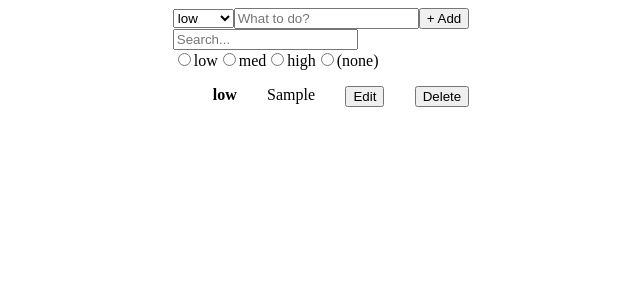
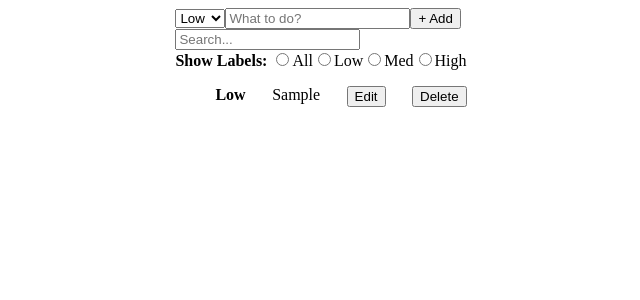
Before and after one commit to vzhurbin/jet-homework, a React (Vite) app: page / in a window 1280 px wide. Both pictures are taken after typing "Sample" into the empty fields and a click on the button "+ Add". Shown: the top 300 px of the page, without its empty margins (319-959 px from the left). Built offline with nearby package versions, Linux system fonts and the light colour scheme.

Commit message:
fix Show All labels

```diff
--- a/src/components/Radio.js
+++ b/src/components/Radio.js
@@ -8,9 +8,18 @@ const propTypes = {
 };
 
 function Radio({ selectedRadio, onChange }) {
-  const onRadioChange = e => onChange(e);
   return (
     <div className="radio-buttons">
+      <strong>Show Labels: </strong>
+      <label key={`radioAll`}>
+        <input
+          type="radio"
+          value="All"
+          checked={selectedRadio === 'All'}
+          onChange={onChange}
+        />
+        {'All'}
+      </label>
       {labels.map(item => {
         return (
           <label key={`radio${item.value}`}>
@@ -18,7 +27,7 @@ function Radio({ selectedRadio, onChange }) {
               type="radio"
               value={item.value}
               checked={selectedRadio === item.value}
-              onChange={onRadioChange}
+              onChange={onChange}
             />
             {item.value}
           </label>
--- a/src/components/SelectBox.js
+++ b/src/components/SelectBox.js
@@ -7,14 +7,9 @@ const propTypes = {
   label: PropTypes.string
 };
 
-const defaultProps = {
-  label: 'low'
-};
-
 function SelectBox({ label, onChange }) {
-  const onLabelChange = e => onChange(e);
   return (
-    <select label={label} onChange={onLabelChange}>
+    <select label={label} onChange={onChange}>
       {labels.map(item => {
         return <option key={`select${item.value}`}>{item.value}</option>;
       })}
@@ -23,6 +18,5 @@ function SelectBox({ label, onChange }) {
 }
 
 SelectBox.propTypes = propTypes;
-SelectBox.defaultProps = defaultProps;
 
 export default SelectBox;
--- a/src/components/TextBox.js
+++ b/src/components/TextBox.js
@@ -12,16 +12,13 @@ const defaultProps = {
   placeholder: ''
 };
 
-// const onButtonClick = e => onChange(e.target.value);
-
 function TextBox({ onChange, value, placeholder }) {
-  const onButtonClick = e => onChange(e.target.value);
   return (
     <input
       type="text"
       value={value}
       placeholder={placeholder}
-      onChange={onButtonClick}
+      onChange={onChange}
     />
   );
 }
--- a/src/constants/labels.js
+++ b/src/constants/labels.js
@@ -1,15 +1,12 @@
 const labels = [
   {
-    value: 'low'
+    value: 'Low'
   },
   {
-    value: 'med'
+    value: 'Med'
   },
   {
-    value: 'high'
-  },
-  {
-    value: '(none)'
+    value: 'High'
   }
 ];
 
--- a/src/containers/AddTodoForm.js
+++ b/src/containers/AddTodoForm.js
@@ -1,6 +1,7 @@
 import React from 'react';
 import PropTypes from 'prop-types';
 import { SelectBox, TextBox } from '../components';
+import labels from '../constants/labels';
 
 const propTypes = {
   onAddTodo: PropTypes.func.isRequired
@@ -8,14 +9,14 @@ const propTypes = {
 
 class AddTodoForm extends React.Component {
   state = {
-    newTodoLabel: 'low',
+    newTodoLabel: labels[0].value,
     newTodoText: ''
   };
 
-  onAddTodo = event => {
+  onAddTodo = e => {
     const { newTodoLabel, newTodoText } = this.state;
     const { onAddTodo } = this.props;
-    event.preventDefault();
+    e.preventDefault();
     if (newTodoLabel.length > 0 && newTodoText.length > 0) {
       const newTodo = {
         text: newTodoText,
@@ -26,8 +27,8 @@ class AddTodoForm extends React.Component {
     }
   };
 
-  onLabelChange = event => this.setState({ newTodoLabel: event.target.value });
-  onInputChange = value => this.setState({ newTodoText: value });
+  onLabelChange = e => this.setState({ newTodoLabel: e.target.value });
+  onInputChange = e => this.setState({ newTodoText: e.target.value });
 
   render() {
     const { newTodoLabel, newTodoText } = this.state;
--- a/src/containers/TodoList.js
+++ b/src/containers/TodoList.js
@@ -2,7 +2,7 @@ import React from 'react';
 import PropTypes from 'prop-types';
 import { TodoListItem } from '../containers';
 import { TextBox, Radio } from '../components';
-import { queryFilter } from '../helpers';
+import queryFilter from '../helpers';
 
 const propTypes = {
   onRemoveTodo: PropTypes.func,
@@ -16,12 +16,11 @@ class TodoList extends React.Component {
     selectedRadio: ''
   };
 
-  onSearchChange = value => this.setState({ search: value });
+  onSearchChange = e => this.setState({ search: e.target.value });
 
-  onRadioChange = event => {
-    const value = event.target.value;
-    const radio = value === '(none)' ? '' : value;
-    this.setState({ selectedRadio: radio });
+  onRadioChange = e => {
+    const value = e.target.value;
+    this.setState({ selectedRadio: value });
   };
 
   render() {
--- a/src/containers/TodoListItem.js
+++ b/src/containers/TodoListItem.js
@@ -16,10 +16,10 @@ class TodoItem extends React.Component {
     isEdited: false
   };
 
-  onSaveEditHandler = event => {
+  onSaveEditHandler = e => {
     const { newTodoLabel, newTodoText } = this.state;
     const { onSaveEdit, id } = this.props;
-    event.preventDefault();
+    e.preventDefault();
     const editedTodo = {
       text: newTodoText,
       label: newTodoLabel,
@@ -44,8 +44,8 @@ class TodoItem extends React.Component {
     return onRemoveTodo(id);
   };
 
-  onLabelChange = event => this.setState({ newTodoLabel: event.target.value });
-  onTextChange = value => this.setState({ newTodoText: value });
+  onLabelChange = e => this.setState({ newTodoLabel: e.target.value });
+  onTextChange = e => this.setState({ newTodoText: e.target.value });
 
   renderView() {
     const { id, todo } = this.props;
--- a/src/helpers.js
+++ b/src/helpers.js
@@ -1,11 +1,11 @@
-export const filterObj = (arr, obj, query, searchKey) => {
+const filterObj = (arr, obj, query, searchKey) => {
   return arr.filter(key => {
     const str = obj[key][searchKey].toUpperCase();
     return str.indexOf(query.toUpperCase()) > -1;
   });
 };
 
-export const queryFilter = (obj, search, radio) => {
+const queryFilter = (obj, search, radio) => {
   let keys;
   if (!obj) {
     return [];
@@ -13,7 +13,7 @@ export const queryFilter = (obj, search, radio) => {
 
   keys = Object.keys(obj);
 
-  if (radio.length > 0 && search.length > 0) {
+  if (radio !== 'All' && search.length > 0) {
     keys = filterObj(keys, obj, radio, 'label');
     keys = filterObj(keys, obj, search, 'text');
     return keys;
@@ -24,10 +24,12 @@ export const queryFilter = (obj, search, radio) => {
     return keys;
   }
 
-  if (radio.length > 0) {
+  if (radio !== 'All') {
     keys = filterObj(keys, obj, radio, 'label');
     return keys;
   }
 
   return keys;
 };
+
+export default queryFilter;
```
